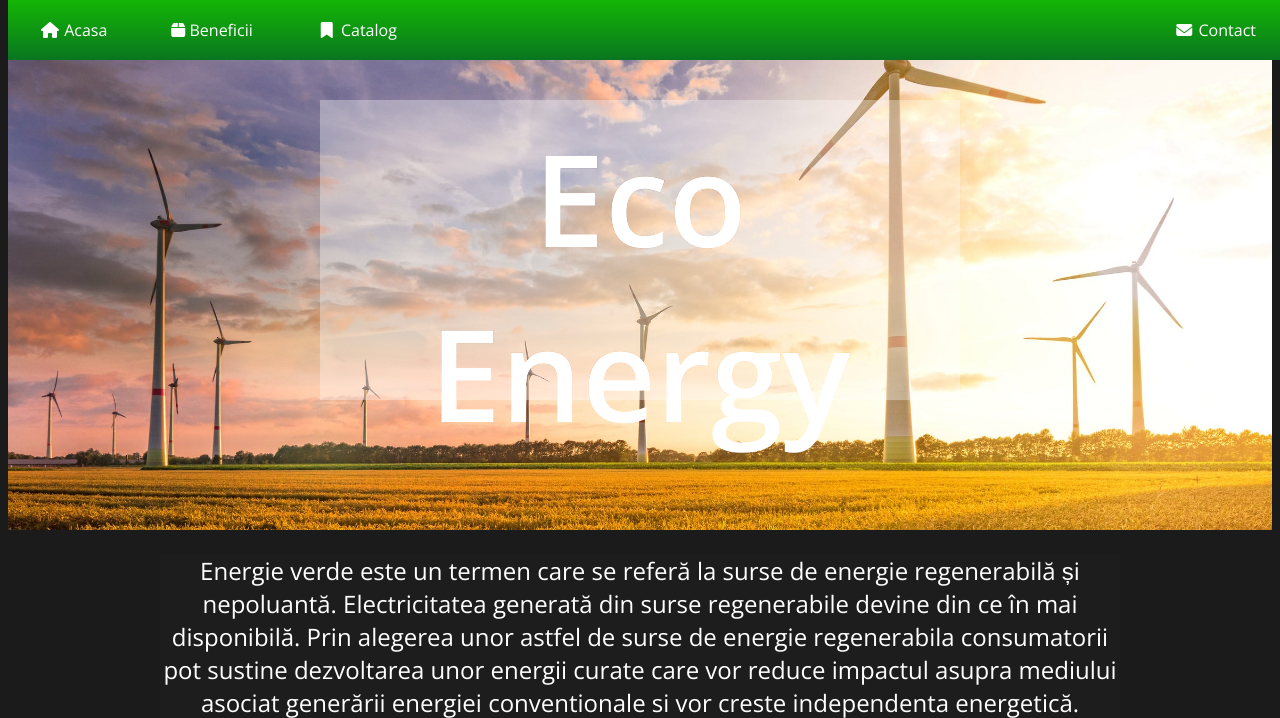
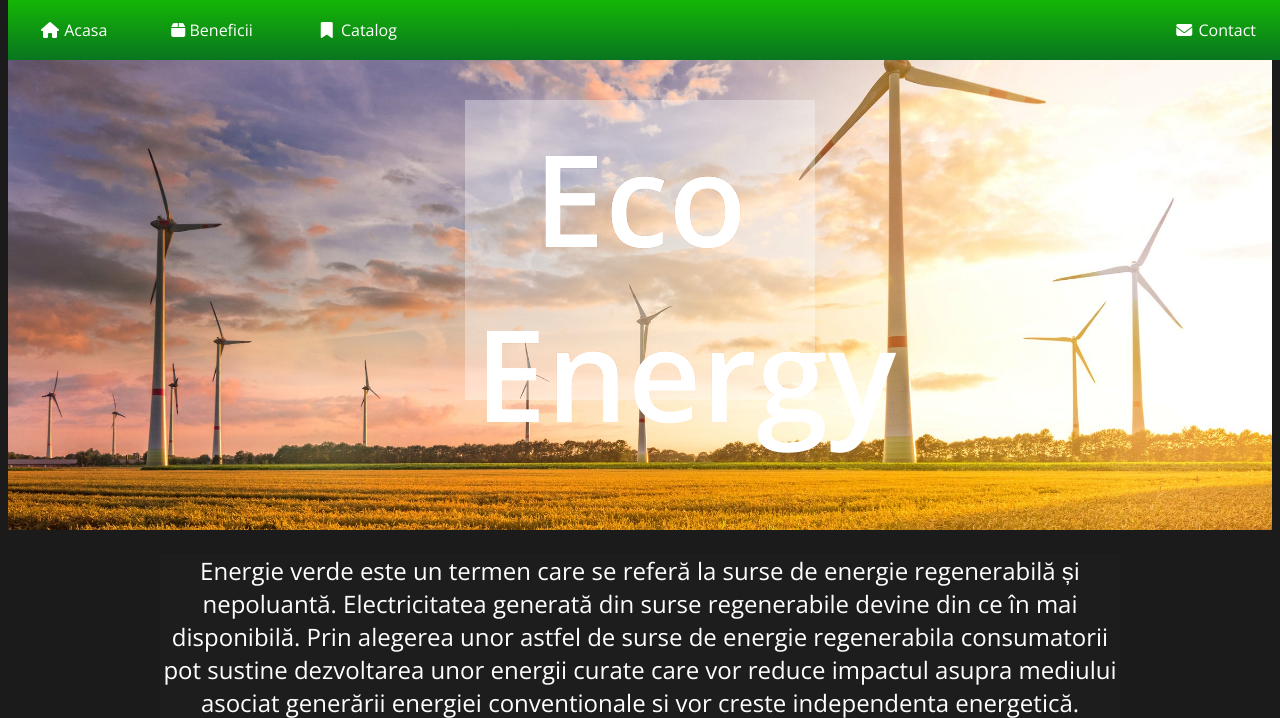
Before and after one commit to Ozzymand/html, a PHP site: page / in a window 1280 px wide. Shown: the top 718 px of the page. Run offline with PHP 8.4, Linux system fonts and the light colour scheme; some libraries are stand-ins or nearby versions.

Commit message:
Actually fixed logo

```diff
--- a/Assets/CSS/style.css
+++ b/Assets/CSS/style.css
@@ -76,6 +76,7 @@ html {
     transform: translate(-50%, -100%);
     mix-blend-mode: lighten;
     max-height: 300px;
+    max-width: 350px;
 }
 
 /* Text */
@@ -94,6 +95,7 @@ html {
     transform: translate(-50%, -100%);
     mix-blend-mode: normal;
     max-height: 300px;
+    max-width: 350px;
 }
 
 /* Label Colors */
```
